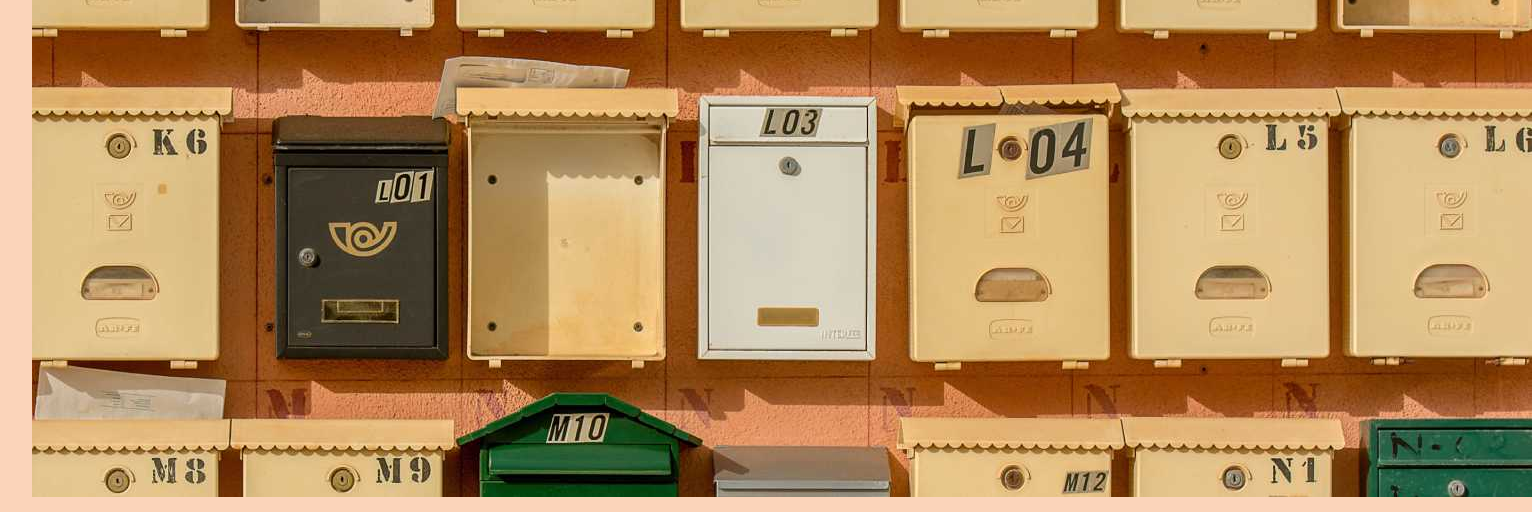
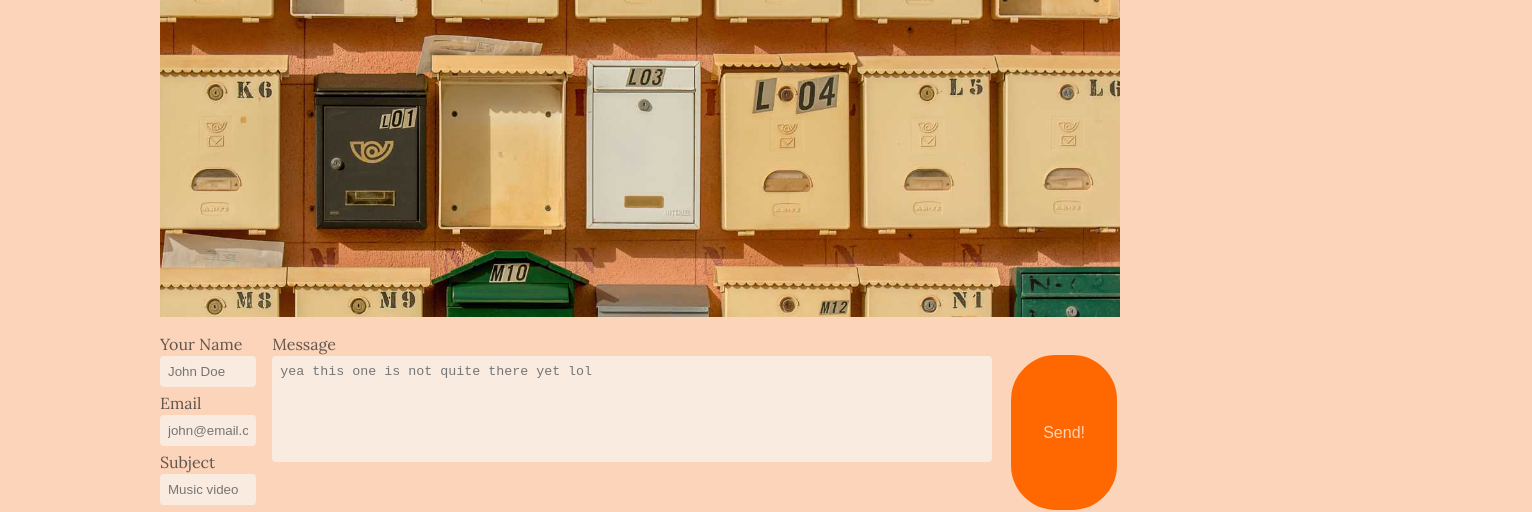
Before and after one commit to ATokorev/atokorev.github.io, a plain HTML site: page contact.html in a window 1280 px wide. Shown: the part 278-790 px from the top of the page, 1532 px wide, since content can reach past the window. Drawn offline with Linux system fonts and the light colour scheme.

Commit message:
Add files via upload

```diff
--- a/contact.html
+++ b/contact.html
@@ -40,7 +40,7 @@
 
     <main>
         <h1>Want to disscus your project?</h1>
-        <img src="contact.jpg" alt="contact page image">
+        <img class="contact-img" src="contact.jpg" alt="contact page image">
         <!-- This image is from pexels Photo by Jan van der Wolf from Pexels: https://www.pexels.com/photo/mailboxes-attached-to-a-wall-19130897/ -->
         <form>
             <div>
--- a/styles.css
+++ b/styles.css
@@ -299,6 +299,10 @@ textarea {
     resize: none;
 }
 
+
+.contact-img{
+    max-width: 60rem;
+}
 /* footer */
 footer {
     min-height:var(--size-xl);
```
